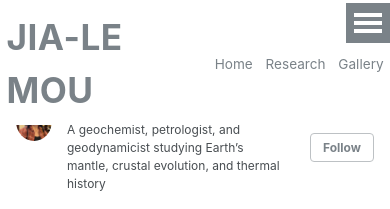
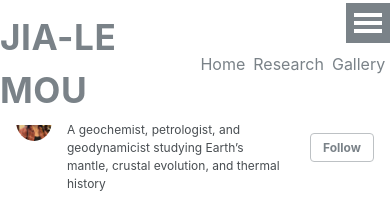
Before and after one commit to Mou-Jia-Le/Mou-Jia-Le.github.io, a Jekyll site: the page built from index.md, in a window 390 px wide. Shown: the top 209 px of the page. Built offline with Jekyll 4.4.1, drawn with Linux system fonts in a browser that asks for light colours.

Commit message:
Update site content

```diff
--- a/_sass/_navigation.scss
+++ b/_sass/_navigation.scss
@@ -434,34 +434,33 @@
   }
 }
 
-/* ==========================================================================
-   MOBILE NAVIGATION (FINAL STABLE FIX)
-   ========================================================================== */
-
-/* 使用原生 CSS 媒体查询，适配屏幕宽度小于 768px 的设备 */
 @media (max-width: 768px) {
 
-  /* 2. 名字在导航栏中的具体缩放 */
+  /* 1. 调整名字 (第一个 li) 的间距，让后面的内容靠拢 */
   .greedy-nav .visible-links li:first-child a {
     font-size: 0.95rem !important;
     padding-left: 0 !important;
-    padding-right: 0.1rem !important;
+    /* 核心修改：大幅缩小名字右侧的间距 */
+    padding-right: 0.2rem !important;
+    margin-right: 0 !important;
     font-weight: bold !important;
   }
 
-  /* 3. 导航链接 (Home, Gallery...) 紧凑排版 */
-  .greedy-nav a {
-    margin: 0 0.4rem !important;
-    font-size: 0.85rem !important;
+  /* 2. 导航链接 (Home, Gallery...) 紧凑排版 */
+  .greedy-nav .visible-links li:not(:first-child) a {
+    /* 核心修改：缩小链接左侧的间距，让它们向名字靠拢 */
+    margin-left: 0.2rem !important;
+    margin-right: 0.3rem !important;
+    font-size: 1rem !important;
     padding: 0.5rem 0 !important;
   }
 
-  /* 4. 彻底隐藏折叠按钮多余文字 */
+  /* 3. 彻底隐藏折叠按钮多余文字 */
   .greedy-nav button::before {
     content: none !important;
   }
 
-  /* 5. 压缩 Header 垂直高度 */
+  /* 4. 压缩 Header 垂直高度 */
   .masthead__inner-wrap {
     padding: 0.2rem 0 !important;
   }
```
